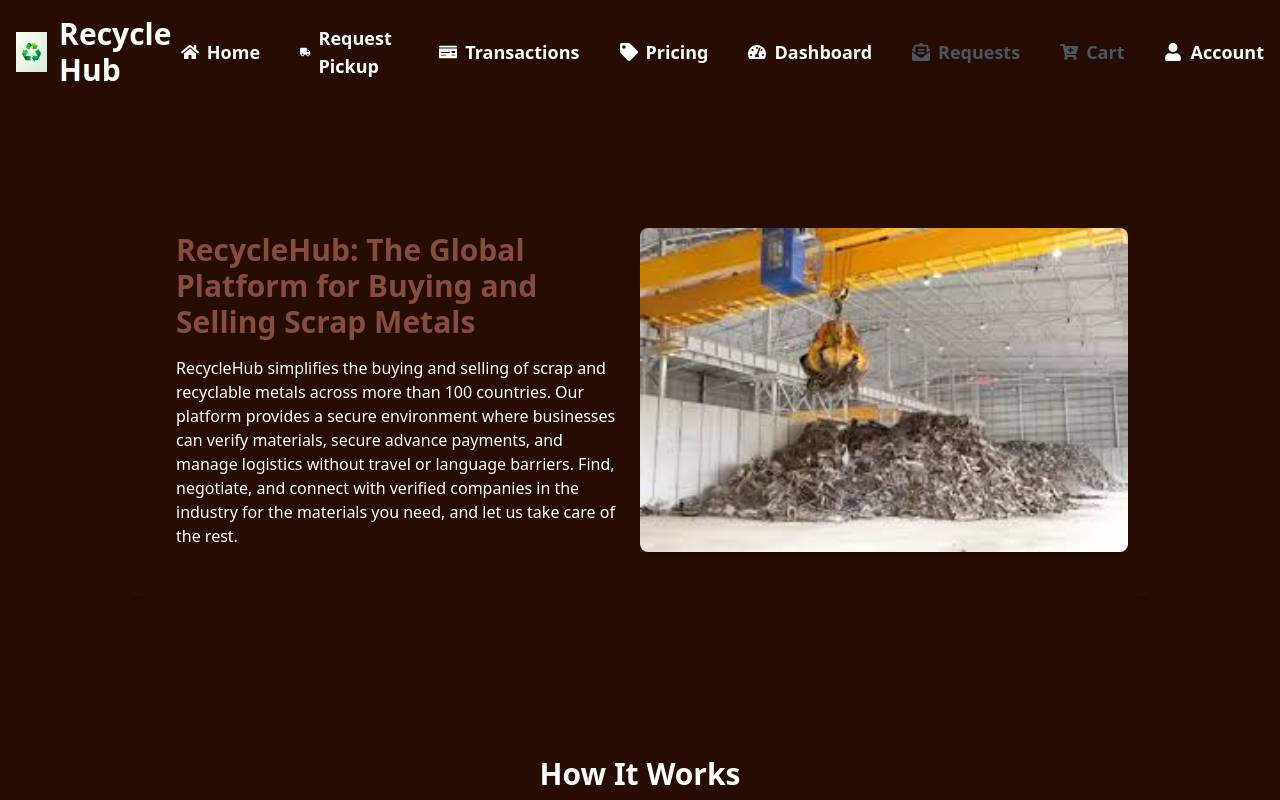
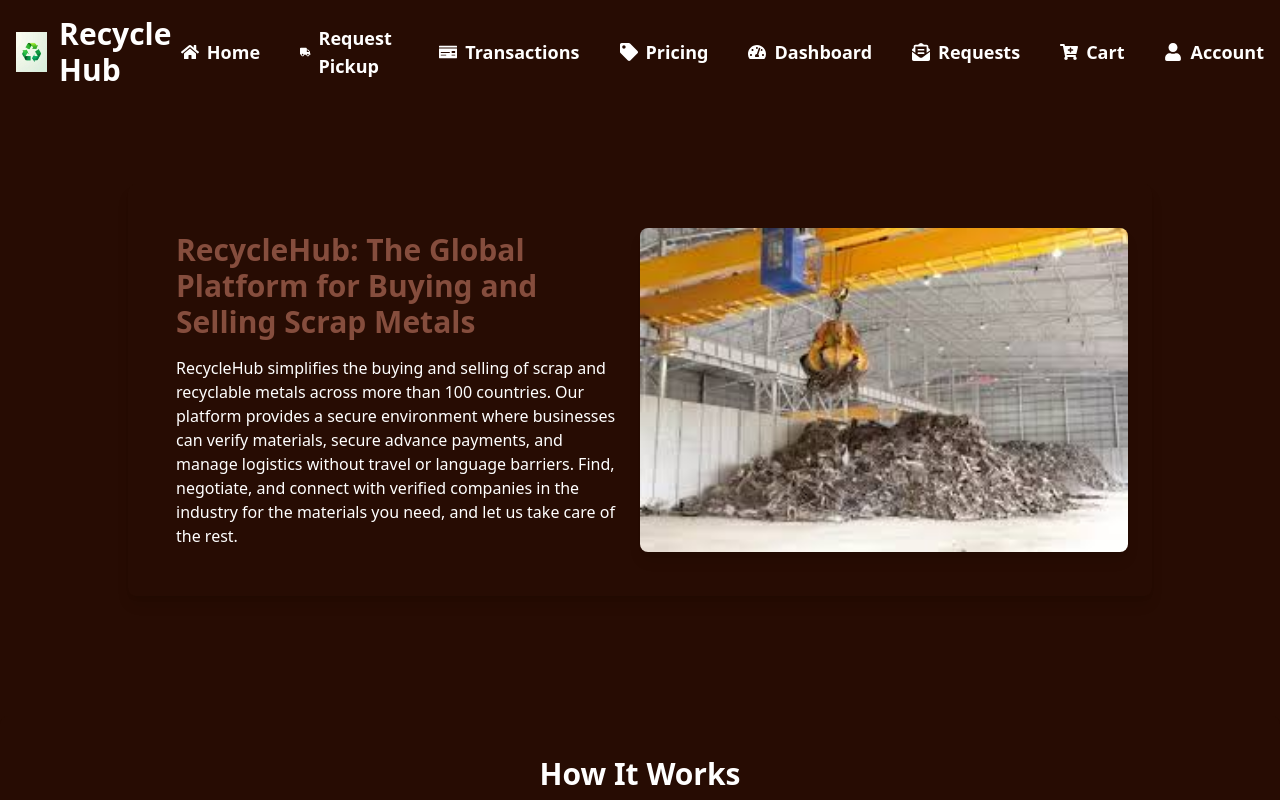
Before and after one commit to apmkush/RecycleHub, a React (Vite) app in the folder frontend/: page / in a window 1280 px wide. Shown: the top 800 px of the page. Built offline with nearby package versions, Linux system fonts and the light colour scheme.

Commit message:
Header updated

```diff
--- a/frontend/package.json
+++ b/frontend/package.json
@@ -14,6 +14,7 @@
     "@fortawesome/free-solid-svg-icons": "^6.6.0",
     "@fortawesome/react-fontawesome": "^0.2.2",
     "@react-oauth/google": "^0.12.1",
+    "aos": "^2.3.4",
     "axios": "^1.7.7",
     "bootstrap": "^5.3.3",
     "chart.js": "^4.4.6",
@@ -25,7 +26,9 @@
     "react-dom": "^18.3.1",
     "react-icons": "^5.3.0",
     "react-router-dom": "^6.27.0",
-    "react-toastify": "^10.0.6"
+    "react-slick": "^0.30.2",
+    "react-toastify": "^10.0.6",
+    "slick-carousel": "^1.8.1"
   },
   "devDependencies": {
     "@eslint/js": "^9.13.0",
--- a/frontend/src/App.jsx
+++ b/frontend/src/App.jsx
@@ -1,10 +1,24 @@
-import React from 'react';
+import React, { useEffect } from 'react';
 import Navbar from './components/Navbar/Navbar';
 import Hero from './components/Hero/Hero';
 import Footer from './components/Footer/Footer';
 import login from './components/Login/login';
+import AOS from 'aos';
+import 'aos/dist/aos.css';
+
+
 
 function App() {
+
+  useEffect(() => {
+    AOS.init({
+      offset: 100,
+      duration: 700,
+      easing: 'ease-in',
+      delay: 100,
+    })
+  })
+
   const [count, setCount] = useState(0)
 
   return (
--- a/frontend/src/components/Header/Header.jsx
+++ b/frontend/src/components/Header/Header.jsx
@@ -2,6 +2,8 @@
 import { Link } from 'react-router-dom';
 import { FaBars, FaTimes, FaHome, FaTruck, FaMoneyCheck, FaTag, FaUser, FaTachometerAlt , FaEnvelopeOpenText , FaCartPlus } from 'react-icons/fa';
 import LogoImage from './logo.jpeg';
+import Aos from 'aos';
+
 
 function Navbar() {
   const [isMobileMenuOpen, setIsMobileMenuOpen] = useState(false);
@@ -15,14 +17,15 @@
     <header className="bg-brandDark shadow-lg py-4 dark:bg-gray-800 text-white">
       <div className=" container mx-auto flex justify-between items-center px-4">
         {/* Logo and Brand */}
-        <div className="flex items-center space-x-3">
+        <div className="flex items-center space-x-3 "
+        data-aos="fade-down" data-aos-once="true">
           <img src={LogoImage} alt="Logo" className="h-10 w-10" />
           <span className="text-3xl font-bold text-white dark:text-gray-200">Recycle Hub</span>
         </div>
 
         {/* Desktop Links */}
         <nav className="hidden lg:flex space-x-10">
-          <Link to="/Home" className="text-white dark:text-white hover:text-white dark:hover:text-white font-semibold text-lg flex items-center">
+          <Link to="/Home" className="text-white dark:text-white hover:text-gray-800 dark:hover:text-white font-semibold text-lg flex items-center">
             <FaHome className="mr-2" /> Home
           </Link>
           <Link to="/Pickup" className="text-white dark:text-gray-300 hover:text-gray-800 dark:hover:text-white font-semibold text-lg flex items-center">
@@ -37,10 +40,10 @@
           <Link to="/Dashboard" className="text-white dark:text-gray-300 hover:text-gray-800 dark:hover:text-white font-semibold text-lg flex items-center">
             <FaTachometerAlt className="mr-2" /> Dashboard
           </Link>
-          <Link to="/Requests" className="text-gray-600 dark:text-gray-300 hover:text-gray-800 dark:hover:text-white font-semibold text-lg flex items-center">
+          <Link to="/Requests" className="text-white dark:text-gray-300 hover:text-gray-800 dark:hover:text-white font-semibold text-lg flex items-center">
             <FaEnvelopeOpenText  className="mr-2" /> Requests
           </Link>
-          <Link to="/Cart" className="text-gray-600 dark:text-gray-300 hover:text-gray-800 dark:hover:text-white font-semibold text-lg flex items-center">
+          <Link to="/Cart" className="text-white  dark:text-gray-300 hover:text-gray-800 dark:hover:text-white font-semibold text-lg flex items-center">
               <FaCartPlus  className="mr-2" /> Cart
             </Link>
           {isLoggedIn && (
```
Also changed, not shown: frontend/tailwind.config.js (+7 -0 lines), 1 other file (tests, documents, lock files or other folders).
